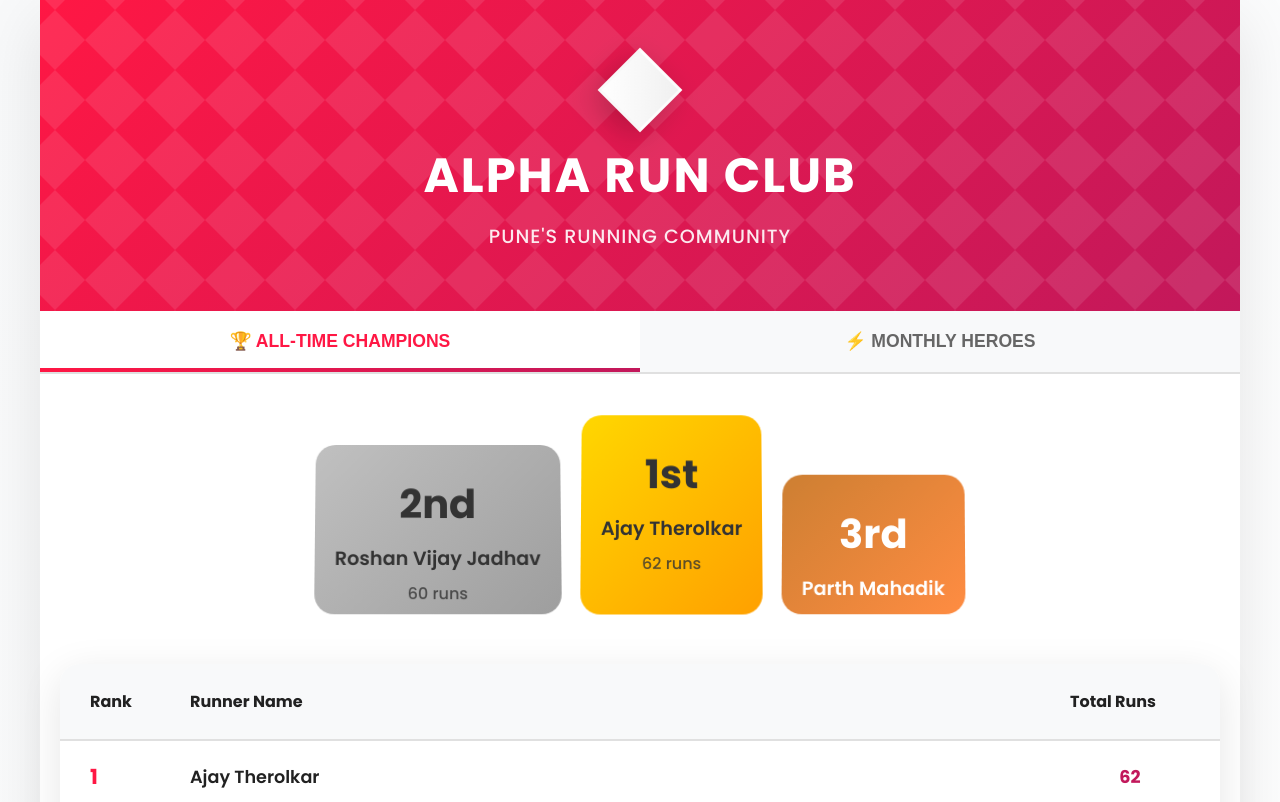
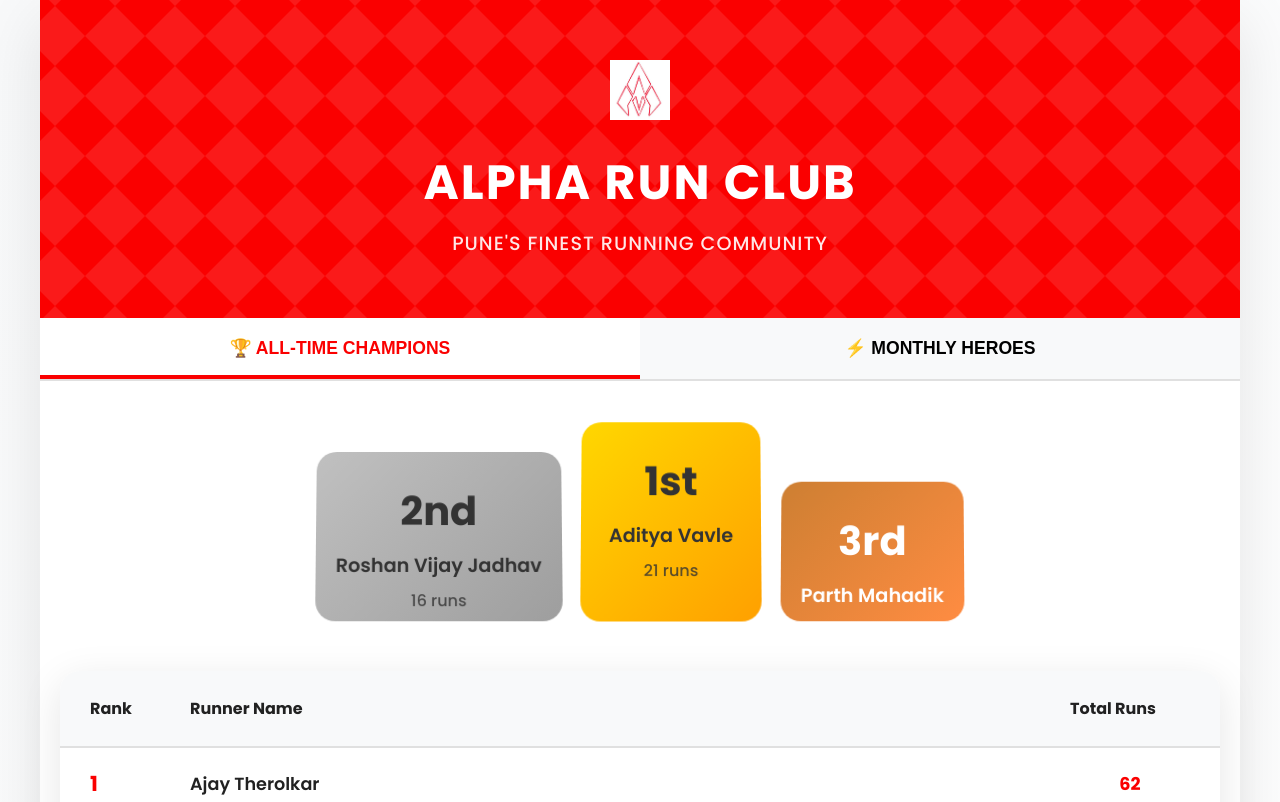
Before and after one commit to dev491999/alpha-runclub-leaderboard, a plain HTML site: page index.html in a window 1280 px wide. Shown: the top 802 px of the page. Drawn offline with Linux system fonts and the light colour scheme.

Commit message:
Add files via upload
edited colors of website and added a logi

```diff
--- a/index.html
+++ b/index.html
@@ -9,13 +9,13 @@
     <link href="https://fonts.googleapis.com/css2?family=Poppins:wght@400;500;600;700&display=swap" rel="stylesheet">
     <style>
         :root {
-            --brand-primary: #FF1744;
-            --brand-secondary: #C2185B;
+            --brand-primary: #fa0000;
+            --brand-secondary: #fa0000;
             --brand-accent: #FF5722;
             --background: #FFFFFF;
             --surface: #F8F9FA;
             --text: #212121;
-            --text-secondary: #666666;
+            --text-secondary: #000000;
             --shadow: rgba(0, 0, 0, 0.1);
         }
 
@@ -328,10 +328,12 @@
         <header class="header">
             <div class="header-content">
                 <div class="brand-logo">
-                    <div class="logo-diamond"></div>
+                    <!-- Custom Logo Start -->
+                    <img src="Alpha Logo.jpg" alt="Alpha Run Club Logo" style="width:60px;height:60px;">
+                    <!-- Custom Logo End -->
                 </div>
                 <h1 class="header-title">ALPHA RUN CLUB</h1>
-                <p class="header-subtitle">PUNE'S RUNNING COMMUNITY</p>
+                <p class="header-subtitle">PUNE'S FINEST RUNNING COMMUNITY</p>
             </div>
         </header>
 
@@ -355,12 +357,12 @@
                         <div class="podium-place podium-second">
                             <div class="podium-rank">2nd</div>
                             <div class="podium-name">Roshan Vijay Jadhav</div>
-                            <div class="podium-runs">60 runs</div>
+                            <div class="podium-runs">16 runs</div>
                         </div>
                         <div class="podium-place podium-first">
                             <div class="podium-rank">1st</div>
-                            <div class="podium-name">Ajay Therolkar</div>
-                            <div class="podium-runs">62 runs</div>
+                            <div class="podium-name">Aditya Vavle  </div>
+                            <div class="podium-runs">21 runs</div>
                         </div>
                         <div class="podium-place podium-third">
                             <div class="podium-rank">3rd</div>
```
Also changed, not shown: Alpha Logo.jpg (added).
